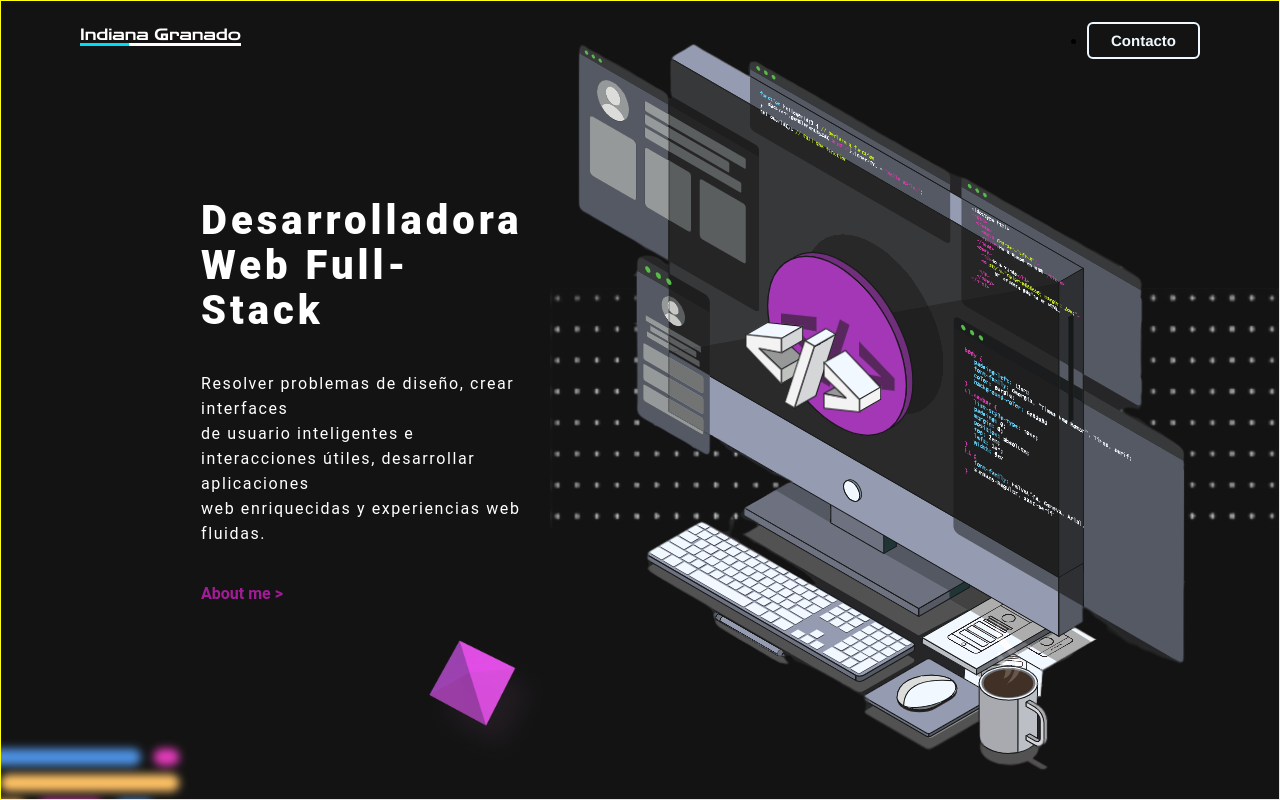
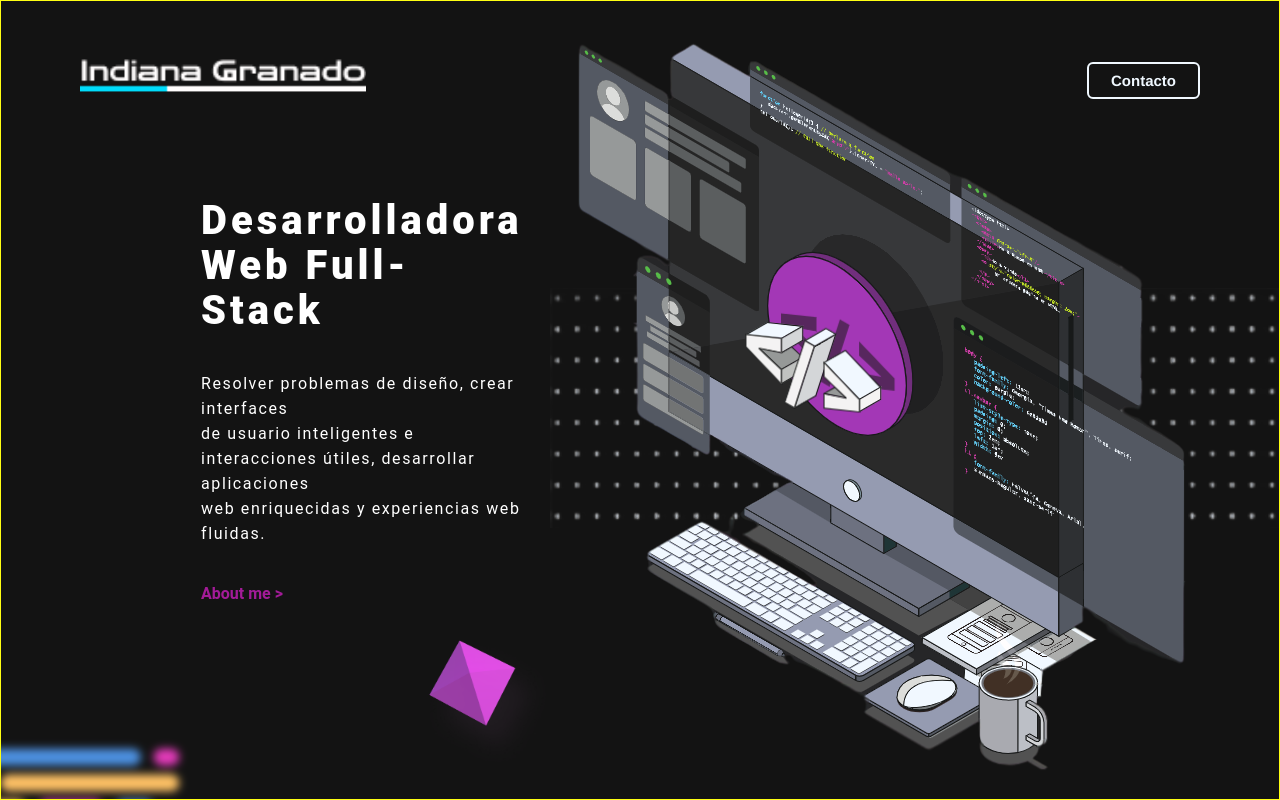
Before and after one commit to indianag/Porfolio, an Angular app in the folder MyPorfolio/: page / in a window 1280 px wide. Shown: the top 800 px of the page. Built offline with nearby package versions, Linux system fonts and the light colour scheme.

Commit message:
actualizacion del header

```diff
--- a/MyPorfolio/src/app/component/header/header.component.css
+++ b/MyPorfolio/src/app/component/header/header.component.css
@@ -1,6 +1,6 @@
 header {
 width: 100vw;
-height: 5rem;
+height: 10rem;
 display: flex;
 justify-content: space-between;
 align-items: center;
@@ -10,6 +10,7 @@ top: 0;
 background-color: transparent;
 z-index: 9;
 font-family: 'Franklin Gothic Medium', 'Arial Narrow', Arial, sans-serif;
+
 }
 .header-nav a{
 display: block;
@@ -24,9 +25,16 @@ color: #f0f8ff;
 text-decoration: none;
 cursor: pointer;
 transition: all 0.3s ease-in-out;
+
 }
 .header-nav a:hover {
 background-color: #f0f8ff;
 color: black;
 border-color: black;
 }
+img{
+    height: 3rem;
+}
+.header-nav li{
+list-style: none;
+}
```
